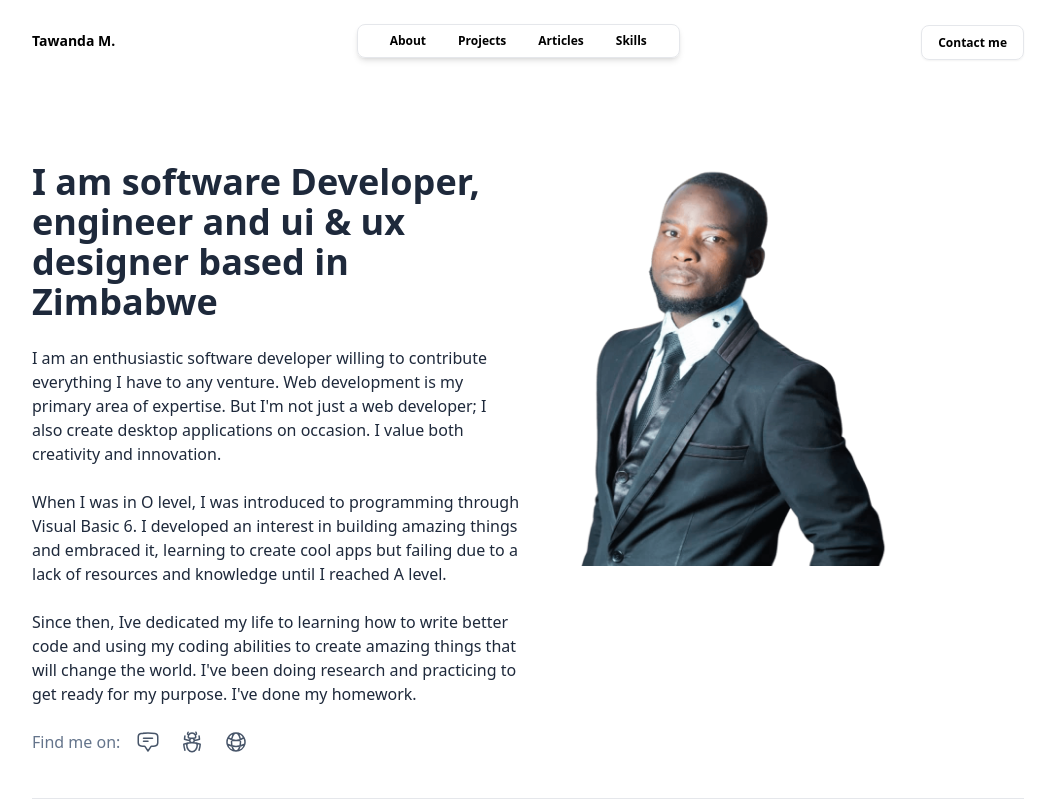
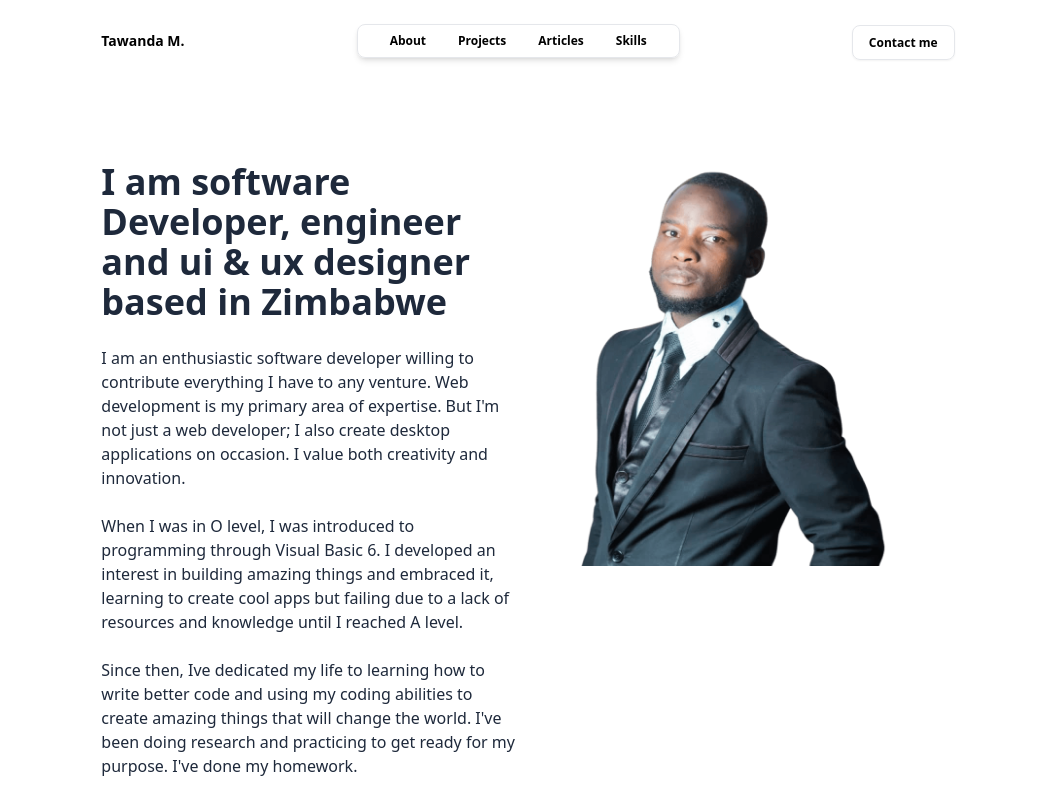
Before and after one commit to tmnyoni/tmnyoni.github.io, a Next.js app: page /about in a window 1280 px wide. Shown: the top 800 px of the page, without its empty margins (112-1167 px from the left). Built offline with nearby package versions, Linux system fonts and the light colour scheme.

Commit message:
restyled layout.

```diff
--- a/pages/components/layout.tsx
+++ b/pages/components/layout.tsx
@@ -2,14 +2,16 @@ import React, { PropsWithChildren } from "react";
 import Navbar from "./navbar";
 import Footer from "./footer";
 
-const Layout = (props: PropsWithChildren) => {
-  return (
-    <div className="mx-2 md:mx-24 md:px-12">
-      <Navbar />
-      <main>{props.children}</main>
-      <Footer />
-    </div>
-  );
+const Layout = ({ children }: PropsWithChildren) => {
+    return (
+        <div className="mx-4 md:mx-auto md:w-10/12 lg:w-8/12">
+            <Navbar />
+            <main>
+                {children}
+            </main>
+            <Footer />
+        </div>
+    );
 };
 
 export default Layout;
```
